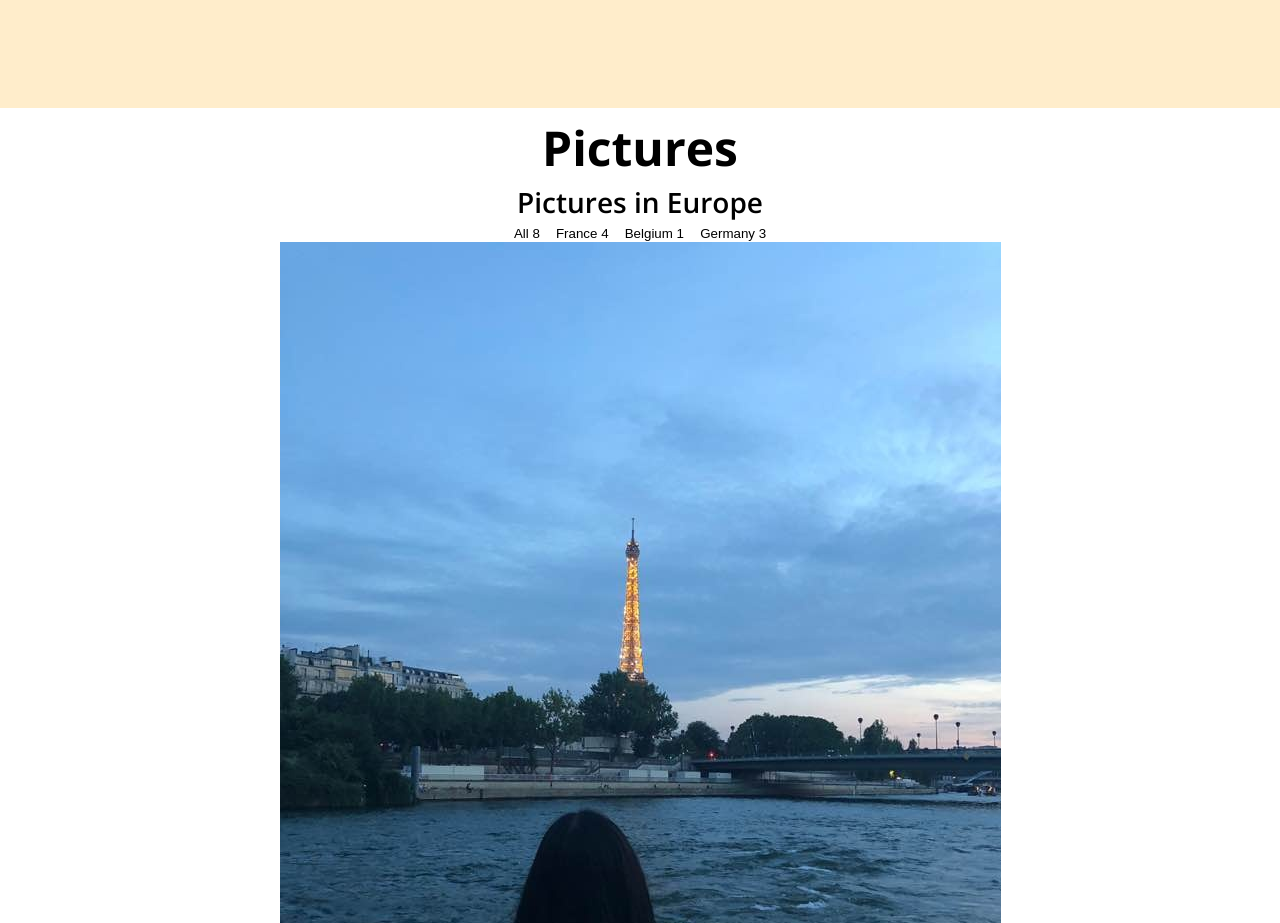
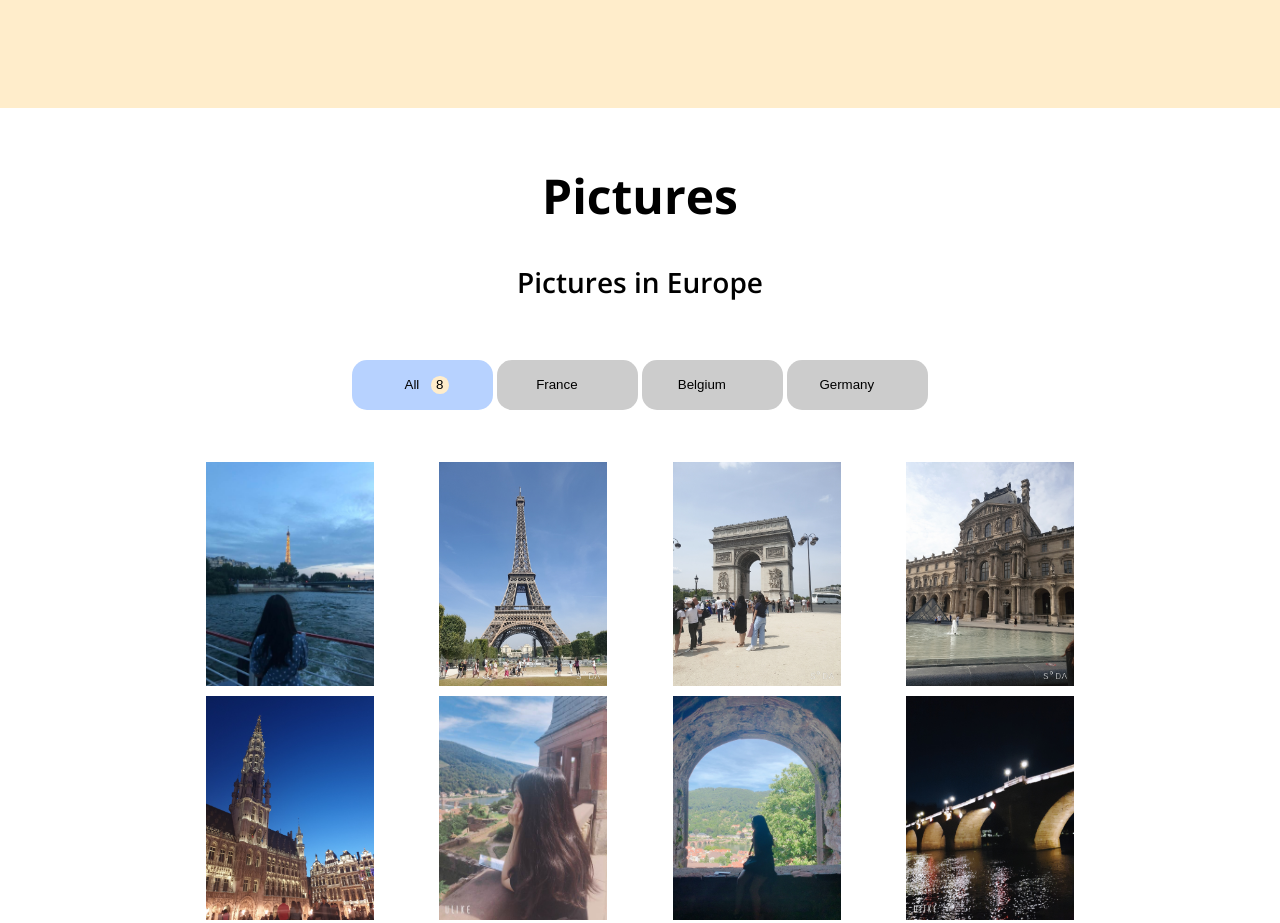
Before and after one commit to kaayoung/myTrip01, a plain HTML site: page index.html in a window 1280 px wide. Shown: the part 2100-3023 px from the top of the page. Drawn offline with nearby package versions, Linux system fonts and the light colour scheme; a web font is replaced by a local one.

Commit message:
CSS Pictures

```diff
--- a/index.html
+++ b/index.html
@@ -79,7 +79,7 @@
 
         <div class="plan__container">
             <div class="plan__left">
-                <h3 class="plan__title">Personal Travle Experience in 2019</h3>
+                <h3 class="plan__title">Travel Experience in 2019</h3>
                 <div class="plan__contents">
                     <div class="plan__experience"> <!--각자의 경험-->
                         <div class="experience__des">
@@ -135,7 +135,7 @@
         <h1>Pictures</h1>
         <h2>Pictures in Europe</h2>
         <div class="pic__categories">
-            <button class="cate__btn">All <span class="cate__count">8</span></button>
+            <button class="cate__btn active">All <span class="cate__count">8</span></button>
             <button class="cate__btn">France <span class="cate__count">4</span></button>
             <button class="cate__btn">Belgium <span class="cate__count">1</span></button>
             <button class="cate__btn">Germany <span class="cate__count">3</span></button>
--- a/style.css
+++ b/style.css
@@ -83,7 +83,7 @@ section {
 }
 .navbar__menu__item:hover {
     background-color: var(--color-dark-blue);
-    transition: all 600ms linear;
+    transition: all 300ms linear;
 }
 
 
@@ -172,8 +172,9 @@ section {
 }
 
 .plan__container {
+    max-width: 80%;
     display: flex;
-    margin: 3rem 9rem;
+    margin: 3rem auto;
     justify-content: space-between;
     background-color: var(--color-dark-grey);
 }
@@ -234,3 +235,85 @@ section {
 .etc__item {
     margin-bottom: 0.3rem;
 }
+
+
+/* Pictures */
+#picture {
+    padding: 2rem 0;
+}
+#picture h2 {
+    margin: 3rem 0;
+}
+
+.pic__categories {
+    padding: 1rem 0;
+}
+.cate__btn {
+    background-color: var(--color-dark-white);
+    padding: 1rem 2rem;
+    width: 8.8rem;
+    border-radius: var(--border-radius);
+}
+.pic__categories .active {
+    background-color: var(--color-blue);
+}
+.cate__count {
+    display: inline-block;
+    background-color: var(--color-yellow);
+    width: 1.1rem;
+    height: 1.1rem;
+    border-radius: 50%;
+    line-height: 1.1rem;
+
+    position: relative;
+    top: -1.6rem;
+    left: 0.5rem;
+    opacity: 0%;
+}
+
+.cate__btn.active .cate__count , .cate__btn:hover .cate__count {
+    /* btn에서 active 상태일때의 count와 , btn이 hover될 때의 count 가... */
+    opacity: 1;
+    top: 0;
+    transition: all 250ms ease;
+}
+
+.pic__images {
+    display: flex;
+    flex-wrap: wrap;
+    justify-content: center;
+    padding: 0 2rem;
+    margin : 2rem auto ;
+}
+.pic__img {
+    width: 14rem;
+    height: 14rem;
+    background-color: var(--color-white);
+    margin: 0.3rem ;
+    position: relative;
+}
+.pic__img img {
+    max-width: 100%;
+    max-height: 100%;
+}
+
+.pic__img:hover .pic__description {
+    opacity: 0.7;
+    transition: all 250ms ease;
+}
+
+.pic__description {
+    background-color: var(--color-black);
+    opacity: 0;
+
+    width: 100%;
+    height: 100%;
+    position: absolute;
+    top: 0;
+    left: 0;
+}
+
+.pic__description h3 {
+    color : var(--color-light-white);
+    line-height: 14rem;
+}
```
